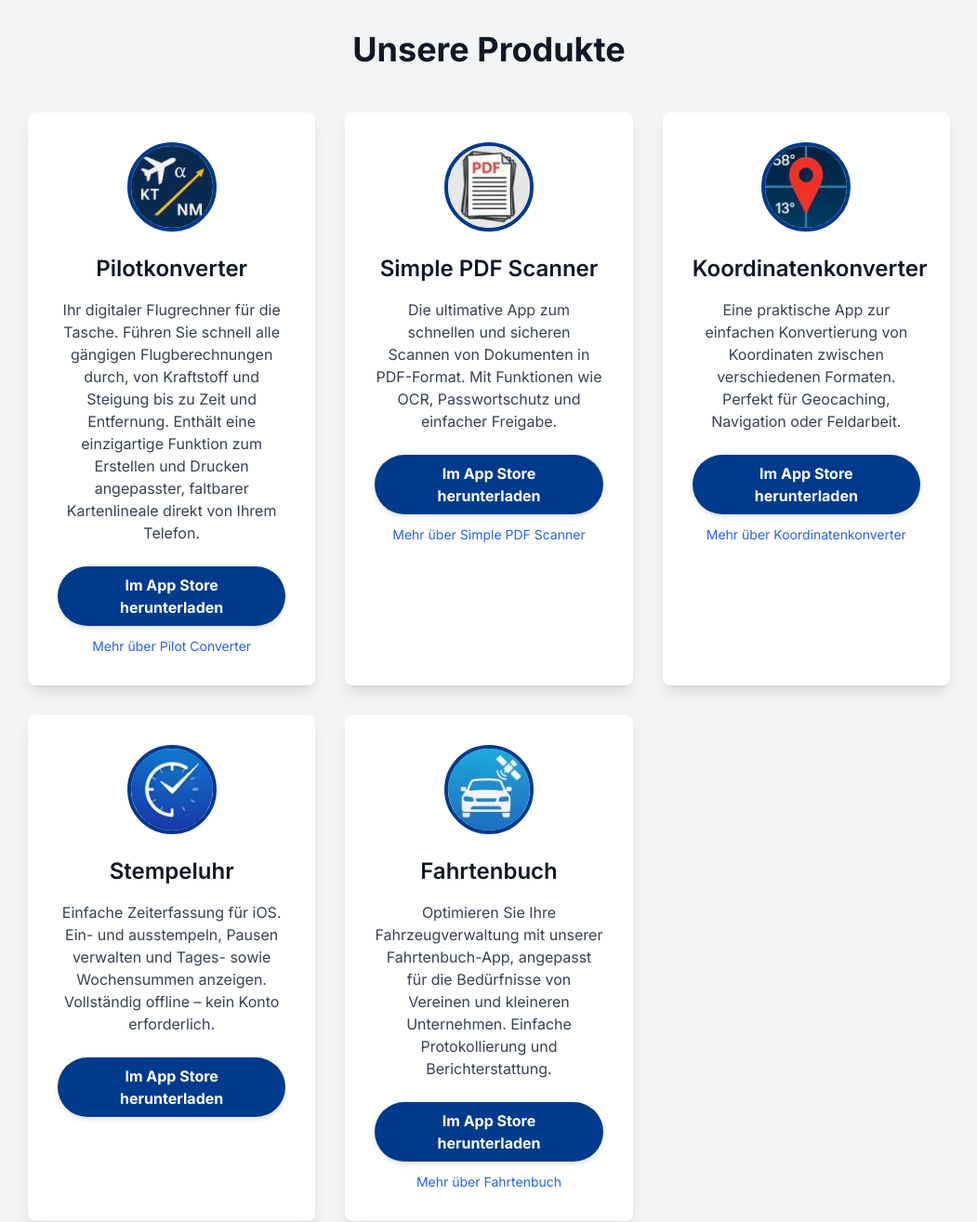
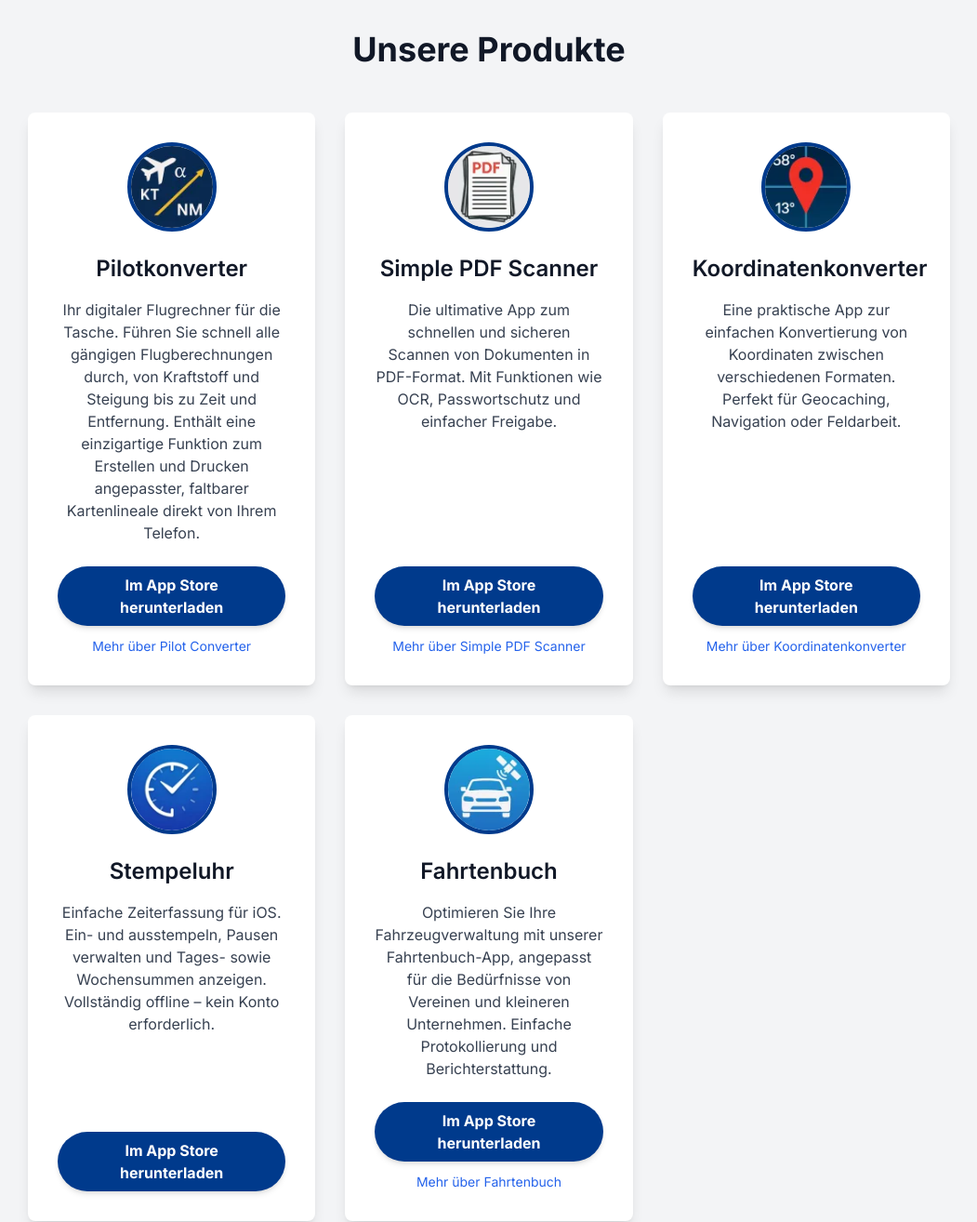
Before and after one commit to mats-mpktec/mpktec-website, a website: page de/index.html in a window 1280 px wide. Shown: the part 1420-2734 px from the top of the page at 93% size, without its empty margins (114-1165 px from the left). Drawn offline with Linux system fonts and the light colour scheme.

Commit message:
Align homepage product actions

```diff
--- a/de/index.html
+++ b/de/index.html
@@ -281,7 +281,7 @@
             <h2 class="text-3xl md:text-4xl font-bold text-center text-gray-900 mb-12">Unsere Produkte</h2>
             <div class="grid grid-cols-1 md:grid-cols-2 lg:grid-cols-3 gap-8">
                 <!-- Produkt: Pilotkonverter -->
-                <div class="relative bg-white p-8 rounded-lg shadow-lg hover:shadow-xl transition-shadow duration-300 transform hover:-translate-y-1">
+                <div class="relative bg-white p-8 rounded-lg shadow-lg hover:shadow-xl transition-shadow duration-300 transform hover:-translate-y-1 flex flex-col">
                     <div class="flex justify-center mb-6">
                         <img
                             src="../images/pc-96.webp"
@@ -296,13 +296,13 @@
                     </div>
                     <h3 class="text-2xl font-semibold text-gray-900 mb-4 text-center">Pilotkonverter</h3>
                     <p class="text-gray-700 text-center mb-6">Ihr digitaler Flugrechner für die Tasche. Führen Sie schnell alle gängigen Flugberechnungen durch, von Kraftstoff und Steigung bis zu Zeit und Entfernung. Enthält eine einzigartige Funktion zum Erstellen und Drucken angepasster, faltbarer Kartenlineale direkt von Ihrem Telefon.</p>
-                    <div class="text-center">
+                    <div class="text-center mt-auto">
                         <a href="https://apps.apple.com/app/pilot-converter-tools/id6757341946?ct=mpktec.se" class="inline-block bg-[#003A8C] text-white font-bold py-2 px-6 rounded-full hover:bg-[#0050BF] transition duration-300 shadow-md">Im App Store herunterladen</a>
                         <a href="/de/pilotconverter/" class="block mt-3 text-sm text-blue-600 hover:underline">Mehr über Pilot Converter</a>
                     </div>
                 </div>
                 <!-- Produkt 1: Simple PDF Scanner -->
-                <div class="relative bg-white p-8 rounded-lg shadow-lg hover:shadow-xl transition-shadow duration-300 transform hover:-translate-y-1">
+                <div class="relative bg-white p-8 rounded-lg shadow-lg hover:shadow-xl transition-shadow duration-300 transform hover:-translate-y-1 flex flex-col">
                     <div class="flex justify-center mb-6">
                         <img
                             src="../images/sps-96.webp"
@@ -317,13 +317,13 @@
                     </div>
                     <h3 class="text-2xl font-semibold text-gray-900 mb-4 text-center">Simple PDF Scanner</h3>
                     <p class="text-gray-700 text-center mb-6">Die ultimative App zum schnellen und sicheren Scannen von Dokumenten in PDF-Format. Mit Funktionen wie OCR, Passwortschutz und einfacher Freigabe.</p>
-                    <div class="text-center">
+                    <div class="text-center mt-auto">
                         <a href="https://apps.apple.com/app/simple-pdf-scanner-app/id6751097744?ct=mpktec.se" class="inline-block bg-[#003A8C] text-white font-bold py-2 px-6 rounded-full hover:bg-[#0050BF] transition duration-300 shadow-md">Im App Store herunterladen</a>
                         <a href="https://simplepdfscanner.se" target="_blank" class="block mt-3 text-sm text-blue-600 hover:underline">Mehr über Simple PDF Scanner</a>
                     </div>
                 </div>
                 <!-- Produkt 2: Koordinatenkonverter -->
-                <div class="relative bg-white p-8 rounded-lg shadow-lg hover:shadow-xl transition-shadow duration-300 transform hover:-translate-y-1">
+                <div class="relative bg-white p-8 rounded-lg shadow-lg hover:shadow-xl transition-shadow duration-300 transform hover:-translate-y-1 flex flex-col">
                     <div class="flex justify-center mb-6">
                         <img
                             src="../images/ct-96.webp"
@@ -338,13 +338,13 @@
                     </div>
                     <h3 class="text-2xl font-semibold text-gray-900 mb-4 text-center">Koordinatenkonverter</h3>
                     <p class="text-gray-700 text-center mb-6">Eine praktische App zur einfachen Konvertierung von Koordinaten zwischen verschiedenen Formaten. Perfekt für Geocaching, Navigation oder Feldarbeit.</p>
-                    <div class="text-center">
+                    <div class="text-center mt-auto">
                         <a href="https://apps.apple.com/app/coordtool/id6751749076?ct=mpktec.se" class="inline-block bg-[#003A8C] text-white font-bold py-2 px-6 rounded-full hover:bg-[#0050BF] transition duration-300 shadow-md">Im App Store herunterladen</a>
                         <a href="https://coordtool.se/" target="_blank" class="block mt-3 text-sm text-blue-600 hover:underline">Mehr über Koordinatenkonverter</a>
                     </div>
                 </div>
                 <!-- Produkt 4: Stempeluhr -->
-                <div class="relative bg-white p-8 rounded-lg shadow-lg hover:shadow-xl transition-shadow duration-300 transform hover:-translate-y-1">
+                <div class="relative bg-white p-8 rounded-lg shadow-lg hover:shadow-xl transition-shadow duration-300 transform hover:-translate-y-1 flex flex-col">
                     <div class="flex justify-center mb-6">
                         <img
                             src="../images/punchclockicon-96.webp"
@@ -359,12 +359,12 @@
                     </div>
                     <h3 class="text-2xl font-semibold text-gray-900 mb-4 text-center">Stempeluhr</h3>
                     <p class="text-gray-700 text-center mb-6">Einfache Zeiterfassung für iOS. Ein- und ausstempeln, Pausen verwalten und Tages- sowie Wochensummen anzeigen. Vollständig offline – kein Konto erforderlich.</p>
-                    <div class="text-center">
+                    <div class="text-center mt-auto">
                         <a href="https://apps.apple.com/app/id6761683006" class="inline-block bg-[#003A8C] text-white font-bold py-2 px-6 rounded-full hover:bg-[#0050BF] transition duration-300 shadow-md">Im App Store herunterladen</a>
                     </div>
                 </div>
                 <!-- Produkt 3: Fahrtenbuch (für Vereine) -->
-                <div class="relative bg-white p-8 rounded-lg shadow-lg hover:shadow-xl transition-shadow duration-300 transform hover:-translate-y-1">
+                <div class="relative bg-white p-8 rounded-lg shadow-lg hover:shadow-xl transition-shadow duration-300 transform hover:-translate-y-1 flex flex-col">
                     <div class="flex justify-center mb-6">
                         <img
                             src="../images/korj-96.webp"
@@ -379,7 +379,7 @@
                     </div>
                     <h3 class="text-2xl font-semibold text-gray-900 mb-4 text-center">Fahrtenbuch</h3>
                     <p class="text-gray-700 text-center mb-6">Optimieren Sie Ihre Fahrzeugverwaltung mit unserer Fahrtenbuch-App, angepasst für die Bedürfnisse von Vereinen und kleineren Unternehmen. Einfache Protokollierung und Berichterstattung.</p>
-                    <div class="text-center">
+                    <div class="text-center mt-auto">
                         <a href="https://apps.apple.com/app/id6758159503" class="inline-block bg-[#003A8C] text-white font-bold py-2 px-6 rounded-full hover:bg-[#0050BF] transition duration-300 shadow-md">Im App Store herunterladen</a>
                         <a href="https://xn--krjournalen-rfb.se" target="_blank" class="block mt-3 text-sm text-blue-600 hover:underline">Mehr über Fahrtenbuch</a>
                     </div>
```
Also changed, not shown: en/index.html (+10 -10 lines), es/index.html (+10 -10 lines), fr/index.html (+10 -10 lines), si/index.html (+10 -10 lines), sv/index.html (+10 -10 lines), output.css.
